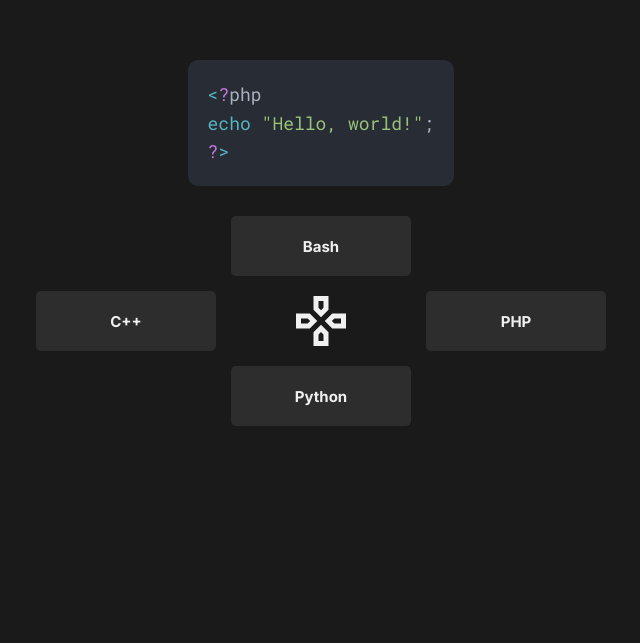
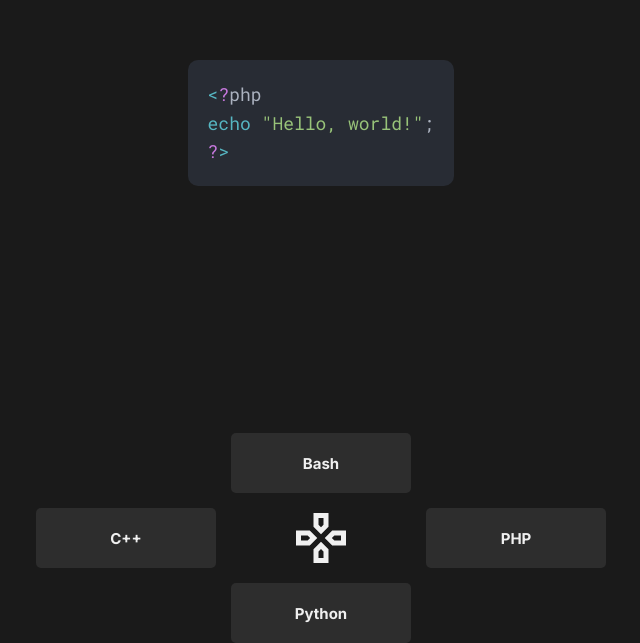
Before and after one commit to 1STEP621/languessr, a Vue app: page / in a window 1280 px wide. Shown: the part 157-800 px from the top of the page, without its empty margins (319-959 px from the left). Built offline with nearby package versions, Linux system fonts and the light colour scheme.

Commit message:
fix: レイアウトが縦にオーバーフローする問題を修正

```diff
--- a/src/assets/components/ButtonGrid.vue
+++ b/src/assets/components/ButtonGrid.vue
@@ -9,7 +9,6 @@
 .grid {
   display: grid;
   gap: 1em;
-  margin-top: 2em;
 
   button {
     width: 12em;
--- a/src/assets/views/GameView.vue
+++ b/src/assets/views/GameView.vue
@@ -37,11 +37,12 @@ onMounted(newQuiz);
 
 <template>
   <BaseView :class="$style.view">
-    <ProgressBar ref="progressRef" @timeout="newQuiz" />
     <Suspense>
-      <Code :language="languageRef" />
+      <Code :language="languageRef" :class="$style.code" />
       <template #fallback>
-        <Loader />
+        <div :class="$style.code">
+          <Loader />
+        </div>
       </template>
     </Suspense>
     <ButtonGrid>
@@ -49,15 +50,46 @@ onMounted(newQuiz);
         {{ choice.displayName }}
       </Button>
     </ButtonGrid>
+    <ProgressBar ref="progressRef" @timeout="newQuiz" />
   </BaseView>
 </template>
 
 <style module>
 .view {
   display: flex;
-  justify-content: center;
   align-items: center;
   flex-direction: column;
-  height: 100dvh;
+  gap: 2em;
+
+  height: 100%;
+}
+
+.code {
+  display: flex;
+  align-items: center;
+  justify-content: center;
+
+  flex: 1;
+  overflow: hidden;
+
+  position: relative;
+  &::before {
+    content: "";
+    position: absolute;
+    top: 0px;
+    left: 0px;
+    right: 0px;
+    height: 10%;
+    background: linear-gradient(to bottom, var(--c-bg), transparent);
+  }
+  &::after {
+    content: "";
+    position: absolute;
+    left: 0px;
+    right: 0px;
+    bottom: 0px;
+    height: 10%;
+    background: linear-gradient(to top, var(--c-bg), transparent);
+  }
 }
 </style>
```
